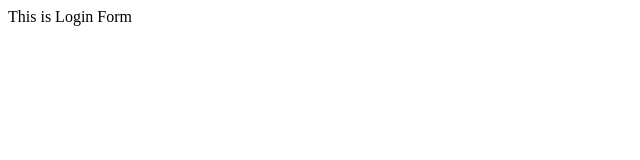
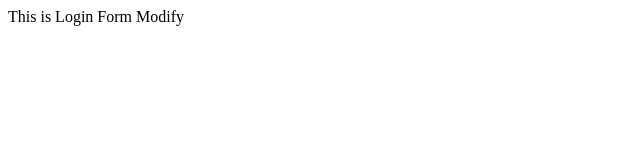
Before and after one commit to sagasoftech/GitTutorial, a plain HTML site: page login.html in a window 1280 px wide. Shown: the full height of the page, 0-640 px from the left. Drawn offline with Linux system fonts and the light colour scheme.

Commit message:
Login modified

```diff
--- a/login.html
+++ b/login.html
@@ -5,5 +5,6 @@
 	<body>
 		This is Login Form
 	</body>
+	Modify
 </header>
 </html>
```
